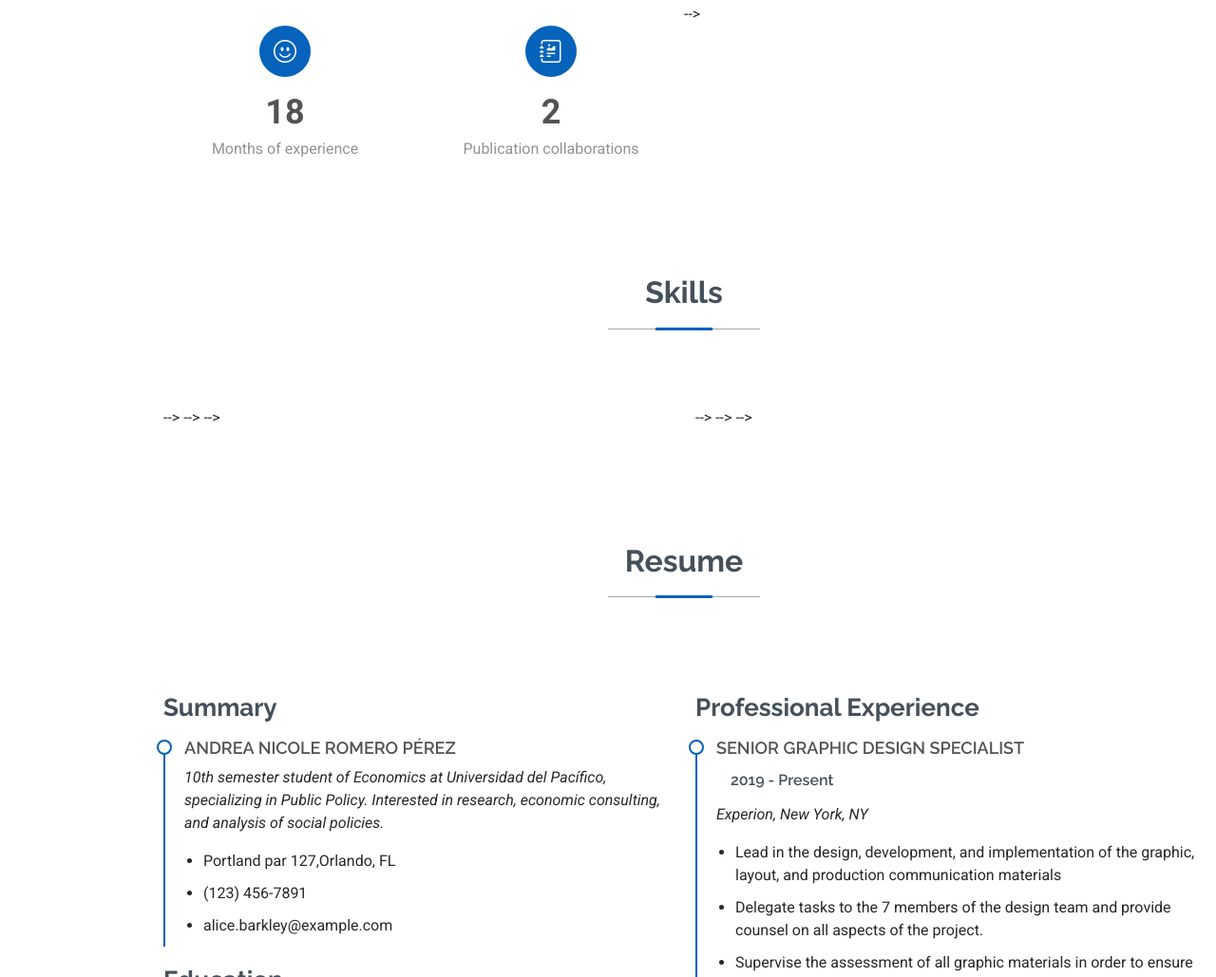
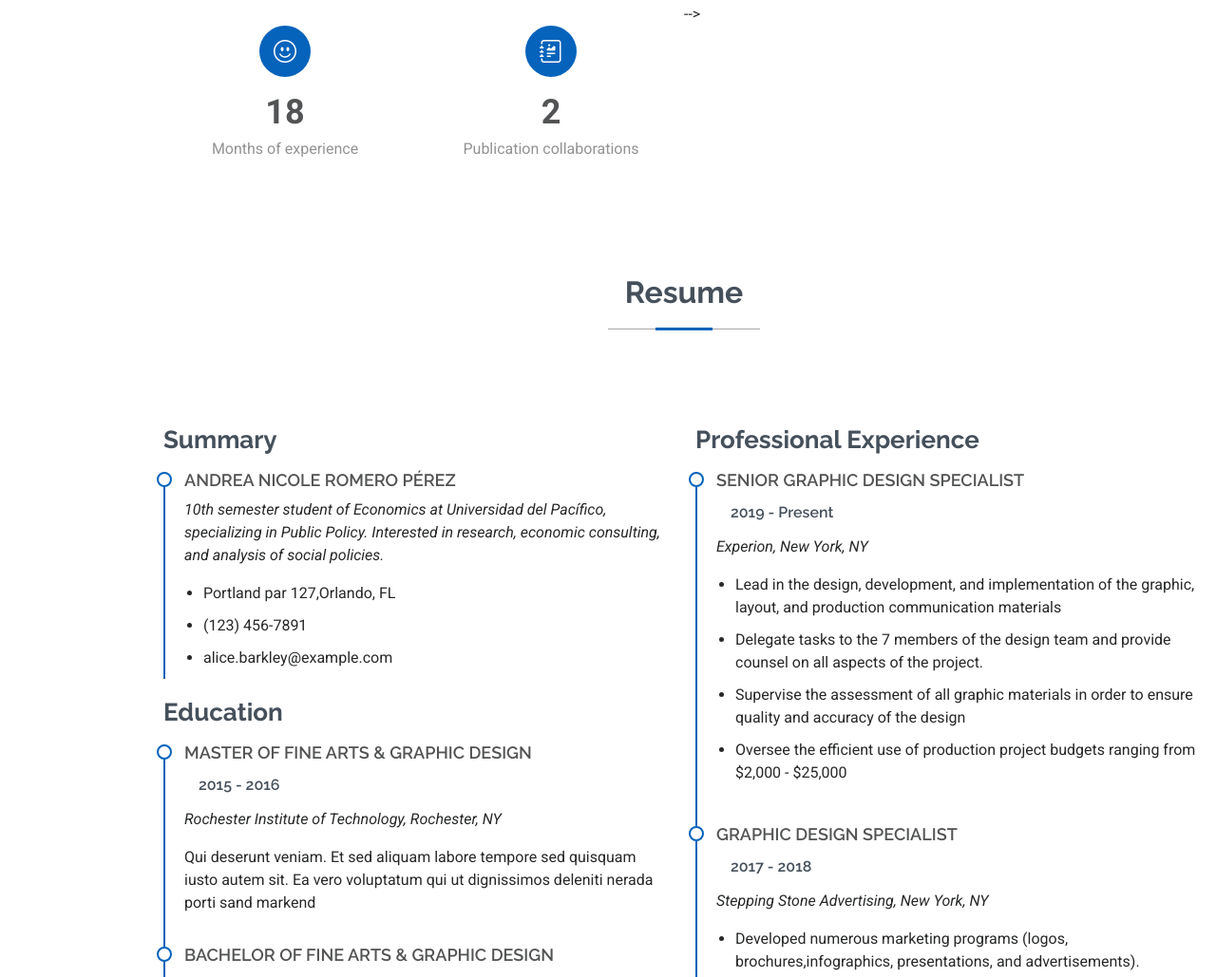
Before and after one commit to andrearomperez/portfolio, a plain HTML site: page index.html in a window 1280 px wide. Shown: the part 1629-2658 px from the top of the page at 95% size. Drawn offline with nearby package versions, Linux system fonts and the light colour scheme.

Commit message:
Update index.html

```diff
--- a/index.html
+++ b/index.html
@@ -173,75 +173,6 @@
       </div>
 
     </section><!-- /Stats Section -->
-
-    <!-- Skills Section -->
-    <section id="skills" class="skills section">
-
-      <!-- Section Title -->
-      <div class="container section-title" data-aos="fade-up">
-        <h2>Skills</h2>
-<!--         <p>Necessitatibus eius consequatur ex aliquid fuga eum quidem sint consectetur velit</p> -->
-      </div><!-- End Section Title -->
-
-      <div class="container" data-aos="fade-up" data-aos-delay="100">
-
-        <div class="row skills-content skills-animation">
-
-          <div class="col-lg-6">
-<!--
-            <div class="progress">
-              <span class="skill"><span>HTML</span> <i class="val">100%</i></span>
-              <div class="progress-bar-wrap">
-                <div class="progress-bar" role="progressbar" aria-valuenow="100" aria-valuemin="0" aria-valuemax="100"></div>
-              </div>
-            </div><!-- End Skills Item --> -->
-
-<!--             <div class="progress">
-              <span class="skill"><span>CSS</span> <i class="val">90%</i></span>
-              <div class="progress-bar-wrap">
-                <div class="progress-bar" role="progressbar" aria-valuenow="90" aria-valuemin="0" aria-valuemax="100"></div>
-              </div>
-            </div><!-- End Skills Item --> -->
-
-<!--             <div class="progress">
-              <span class="skill"><span>JavaScript</span> <i class="val">75%</i></span>
-              <div class="progress-bar-wrap">
-                <div class="progress-bar" role="progressbar" aria-valuenow="75" aria-valuemin="0" aria-valuemax="100"></div>
-              </div>
-            </div><!-- End Skills Item --> -->
-
-          </div>
-
-          <div class="col-lg-6">
-
-<!--             <div class="progress">
-              <span class="skill"><span>PHP</span> <i class="val">80%</i></span>
-              <div class="progress-bar-wrap">
-                <div class="progress-bar" role="progressbar" aria-valuenow="80" aria-valuemin="0" aria-valuemax="100"></div>
-              </div>
-            </div><!-- End Skills Item --> -->
-
-<!--             <div class="progress">
-              <span class="skill"><span>WordPress/CMS</span> <i class="val">90%</i></span>
-              <div class="progress-bar-wrap">
-                <div class="progress-bar" role="progressbar" aria-valuenow="90" aria-valuemin="0" aria-valuemax="100"></div>
-              </div>
-            </div><!-- End Skills Item --> -->
-
-<!--             <div class="progress">
-              <span class="skill"><span>Photoshop</span> <i class="val">55%</i></span>
-              <div class="progress-bar-wrap">
-                <div class="progress-bar" role="progressbar" aria-valuenow="55" aria-valuemin="0" aria-valuemax="100"></div>
-              </div>
-            </div><!-- End Skills Item --> -->
-
-          </div>
-
-        </div>
-
-      </div>
-
-    </section><!-- /Skills Section -->
 
     <!-- Resume Section -->
     <section id="resume" class="resume section">
```
